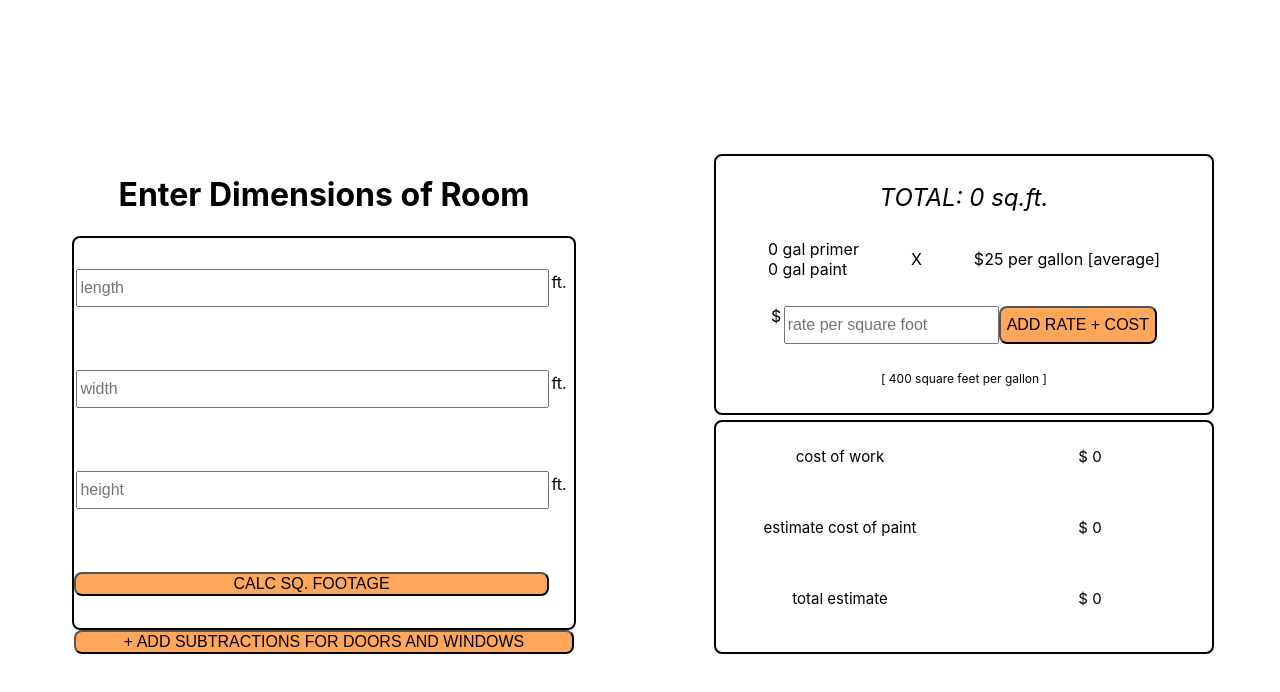
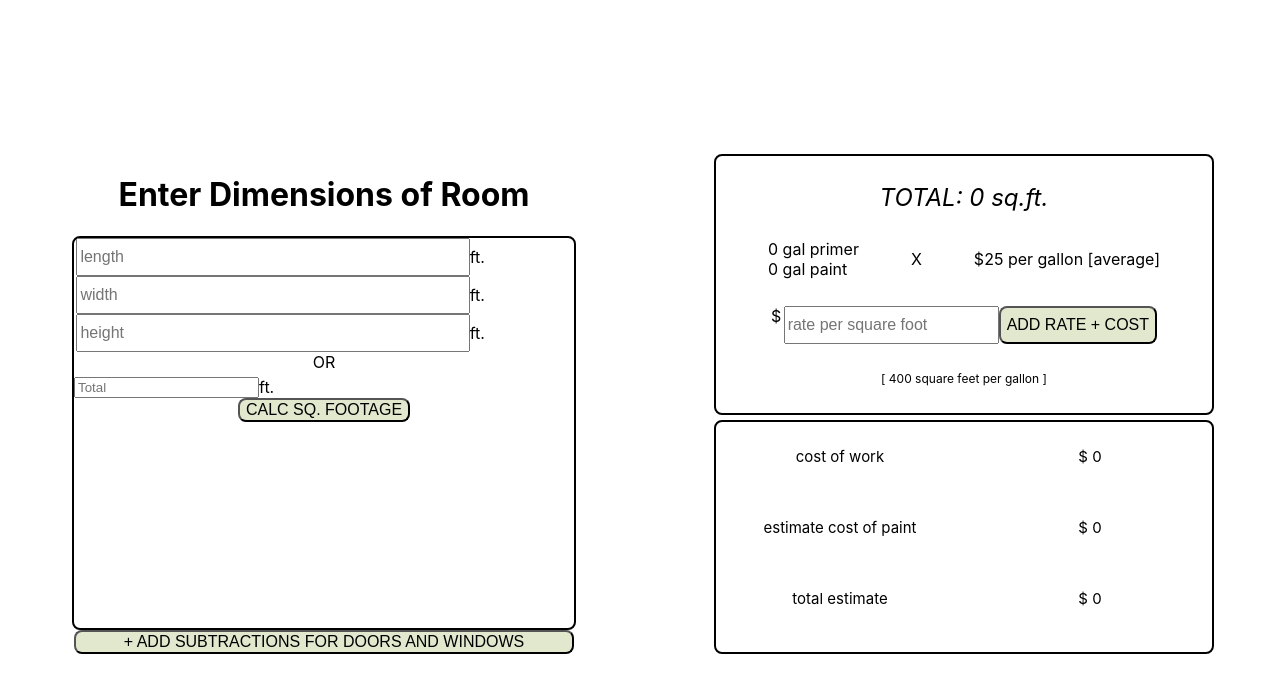
Before and after one commit to MattOrtner/the-painters-tool, a React (Create React App) app: page / in a window 1280 px wide. Shown: the top 692 px of the page. Built offline with nearby package versions, Linux system fonts and the light colour scheme.

Commit message:
total sq ft input

```diff
--- a/src/App.css
+++ b/src/App.css
@@ -29,17 +29,35 @@
   border: 2px solid black;
   height: 100%;
   width: 100%;
-  display: grid;
-  grid-template-columns: 95% 5%;
+  display: flex;
+  flex-direction: column;
   align-items: center;
-  flex-direction: column;
   border-radius: .5rem;
+}
+
+.input-pairing {
+  display:flex;
+  flex-direction: row;
+  justify-content: center;
+  width: 100%;
+  align-items: center;
 }
 
 .input {
   margin-left: .15rem;
   height: 2rem;
-  font-size: 1rem
+  font-size: 1rem;
+  flex-grow: 2;
+}
+
+.feet {
+  flex-grow: 1;
+}
+
+.break-in-inputs {
+  height: 5px;
+  /* margin-top: 20px; */
+  margin-bottom: 20px;
 }
 
 .info-container {
@@ -77,11 +95,11 @@
   font-size: 1rem;
   border-radius: .5rem;
   cursor: pointer;
-  background-color: #fea659;
+  background-color: #E2E8CE;
 }
 
 .toggle-subtraction {
-  width:100%;
+  width: 100%;
 }
 
 
--- a/src/App.js
+++ b/src/App.js
@@ -28,12 +28,17 @@ function App() {
   }
 
   const handleLHWInputs = (e) => {
+    console.log(hwInputs)
     const name = e.target.name
     const value = e.target.value
     setHwInputs({...hwInputs, [name]: value})
   }
 
   const findSquareFeet = () => {
+    const total = hwInputs.total
+    if (total) {
+      return setTotalFootage(total)
+    }
     const widthHeight = hwInputs.width * hwInputs.height
     const lengthHeight = hwInputs.length * hwInputs.height
       setTotalFootage(parseInt(widthHeight + lengthHeight) * 2)
@@ -80,7 +85,7 @@ function App() {
     <div className="App">
       <div className="container left">
         <h1>Enter Dimensions of Room</h1>
-        <SquareFootInput calculate={calculate} handleLHWInputs={handleLHWInputs} />
+        <SquareFootInput calculate={calculate} handleLHWInputs={handleLHWInputs} setTotalFootage={setTotalFootage}/>
           {isSubtracted ?
             <>
               <SubtractionInput subtractionList={subtractionList} setIsSubtracted={setIsSubtracted} setSubtractionList={setSubtractionList} />
@@ -88,11 +93,11 @@ function App() {
             :
             <button className="toggle-subtraction button" onClick={() => setIsSubtracted(true)}>+ ADD SUBTRACTIONS FOR DOORS AND WINDOWS</button>
           }
-        </div>
-        {subtractionList.length ?
-          <SubtractionList subtractFromTotal={subtractFromTotal} subtractionList={subtractionList} setSubtractionList={setSubtractionList} />
-        :
-          ''}
+      </div>
+      {subtractionList.length ?
+        <SubtractionList subtractFromTotal={subtractFromTotal} subtractionList={subtractionList} setSubtractionList={setSubtractionList} />
+      :
+        ''}
       <div className="container right">
         <div className="info-container">
           <div className="total info">TOTAL: {totalFootage} sq.ft.</div>
--- a/src/components/SquareFootInput.js
+++ b/src/components/SquareFootInput.js
@@ -1,14 +1,26 @@
 import React from 'react'
 
-const SquareFootInput = ({calculate, handleLHWInputs}) => {
+const SquareFootInput = ({ calculate, handleLHWInputs, setTotalFootage }) => {
+
   return (
     <div className="inputs">
-      <input className="input" type="number" placeholder="length" name="length" onChange={handleLHWInputs} />
-      <div className="input">ft.</div>
-      <input type="number" className="input" placeholder="width" name="width" onChange={handleLHWInputs} />
-      <div className="input">ft.</div>
-      <input type="number" className="input" placeholder="height" name="height" onChange={handleLHWInputs} />
-      <div className="input">ft.</div>
+      <div className="input-pairing">
+        <input className="input" type="number" placeholder="length" name="length" onChange={handleLHWInputs} />
+        <div className="feet">ft.</div>
+      </div>
+      <div className="input-pairing">
+        <input type="number" className="input" placeholder="width" name="width" onChange={handleLHWInputs} />
+        <div className="feet">ft.</div>
+      </div>
+      <div className="input-pairing">
+        <input type="number" className="input" placeholder="height" name="height" onChange={handleLHWInputs} />
+        <div className="feet">ft.</div>
+      </div>
+      <div className="break-in-inputs">OR</div>
+      <div className="input-pairing">
+        <input type="number"  className="input-total" placeholder="Total" name="total" onChange={handleLHWInputs}/>
+        <div className="feet">ft.</div>
+      </div>
       <input className="button" type="button" value="CALC SQ. FOOTAGE" onClick={calculate} />
     </div>
   )
```
